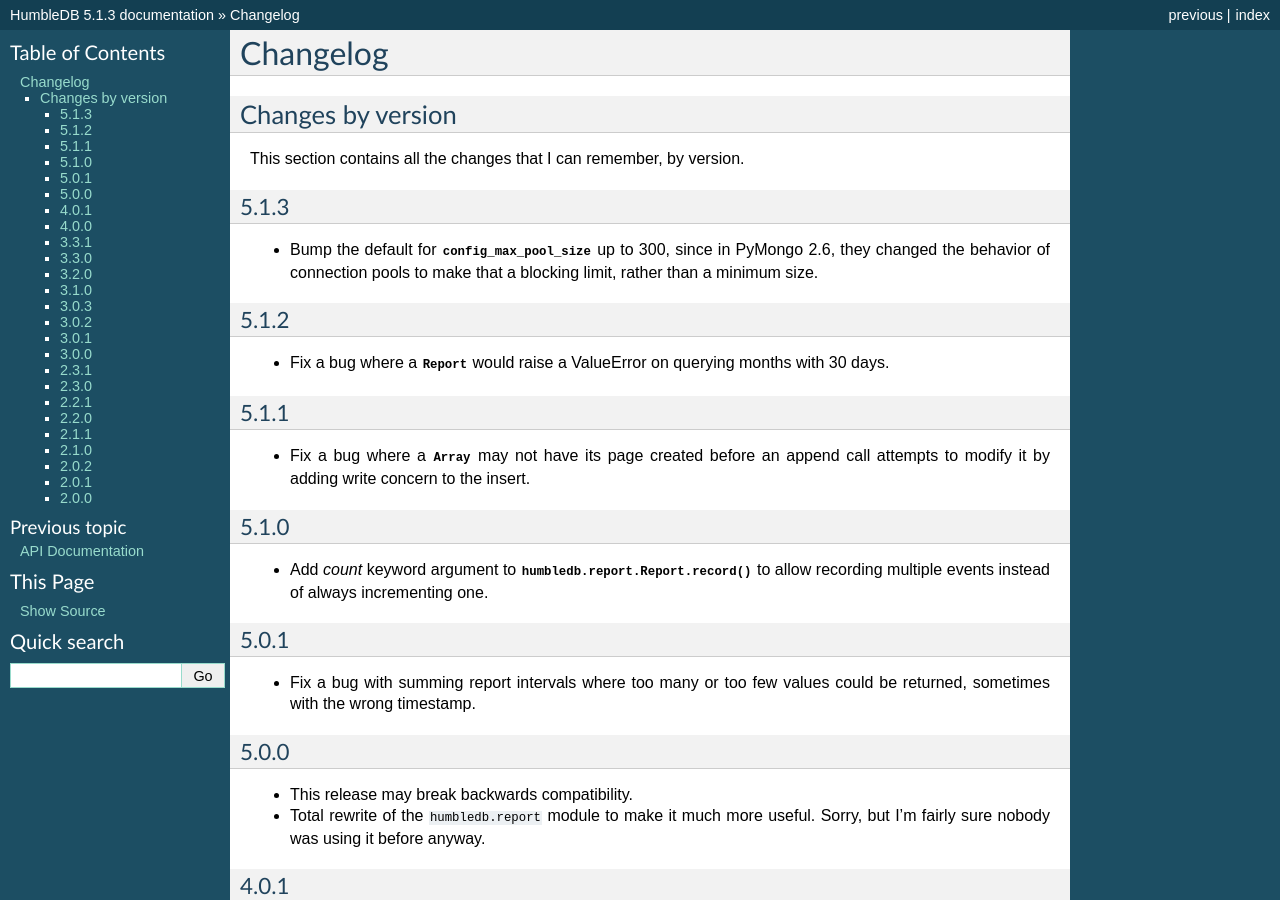
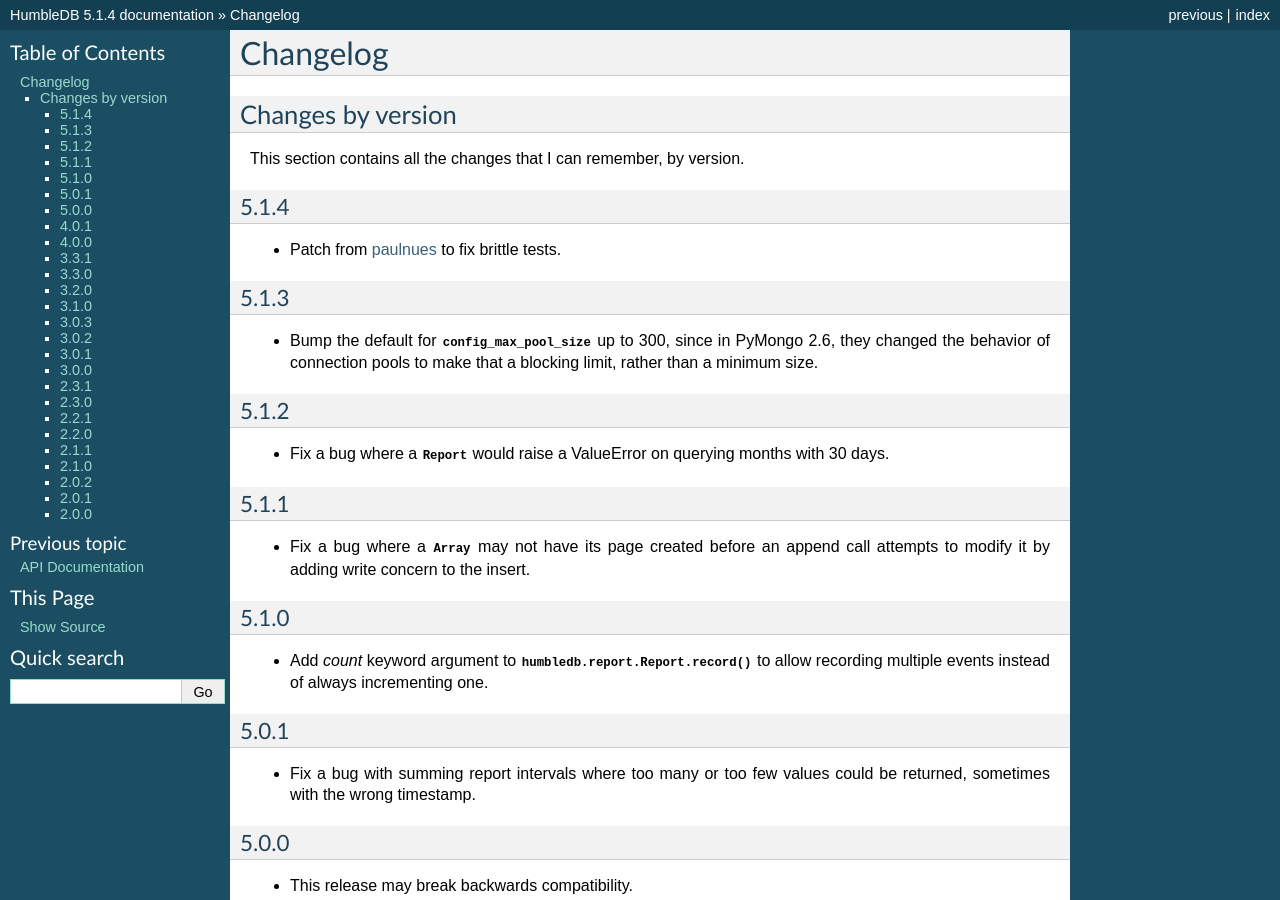
Before and after one commit to shakefu/humbledb, a Sphinx documentation site: the page built from docs/changes.rst, in a window 1280 px wide and 900 px high. Built offline with Sphinx 7.4.7, drawn with Linux system fonts in a browser that asks for light colours; cross-references to code outside the pages are shown as plain code; some of the changed text lies outside the part shown.

Commit message:
Update docs. Release 5.1.4.

```diff
--- a/README.rst
+++ b/README.rst
@@ -66,3 +66,9 @@
 -------
 
 See LICENSE.rst.
+
+Contributors
+------------
+
+* `shakefu <https://github.com/shakefu>`_
+* `paulnues <https://github.com/paulnues>`_
--- a/docs/changes.rst
+++ b/docs/changes.rst
@@ -5,6 +5,11 @@
 ==================
 
 This section contains all the changes that I can remember, by version.
+
+5.1.4
+-----
+
+- Patch from `paulnues <https://github.com/paulnues>`_ to fix brittle tests.
 
 5.1.3
 -----
--- a/humbledb/__init__.py
+++ b/humbledb/__init__.py
@@ -18,7 +18,7 @@
 limitations under the License.
 
 """
-__version__ = '5.1.3'
+__version__ = '5.1.4'
 
 
 # We only want to allow * imports for the most common classes. If you want
```
